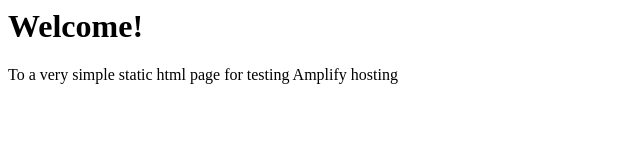
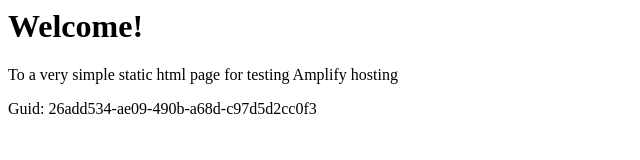
Before and after one commit to aws-aemilia-mxp/Github-PR-Commit-Integration-Test-DoNotTouch-GitHubAutoBuildCanaryTest-v1-preprod-eu-south-1, a website: page src/index.html in a window 1280 px wide. Shown: the whole page, without its empty margins (0-640 px from the left). Drawn offline with Linux system fonts and the light colour scheme.

Commit message:
commit from integ tests

```diff
--- a/src/index.html
+++ b/src/index.html
@@ -1,3 +1,5 @@
+
+
 <html lang="en">
 
 <head>
@@ -10,6 +12,6 @@
 <body>
     <h1>Welcome!</h1>
     <p>To a very simple static html page for testing Amplify hosting</p>
-</body>
+    <p>Guid: 26add534-ae09-490b-a68d-c97d5d2cc0f3</p></body>
 
 </html>
```
